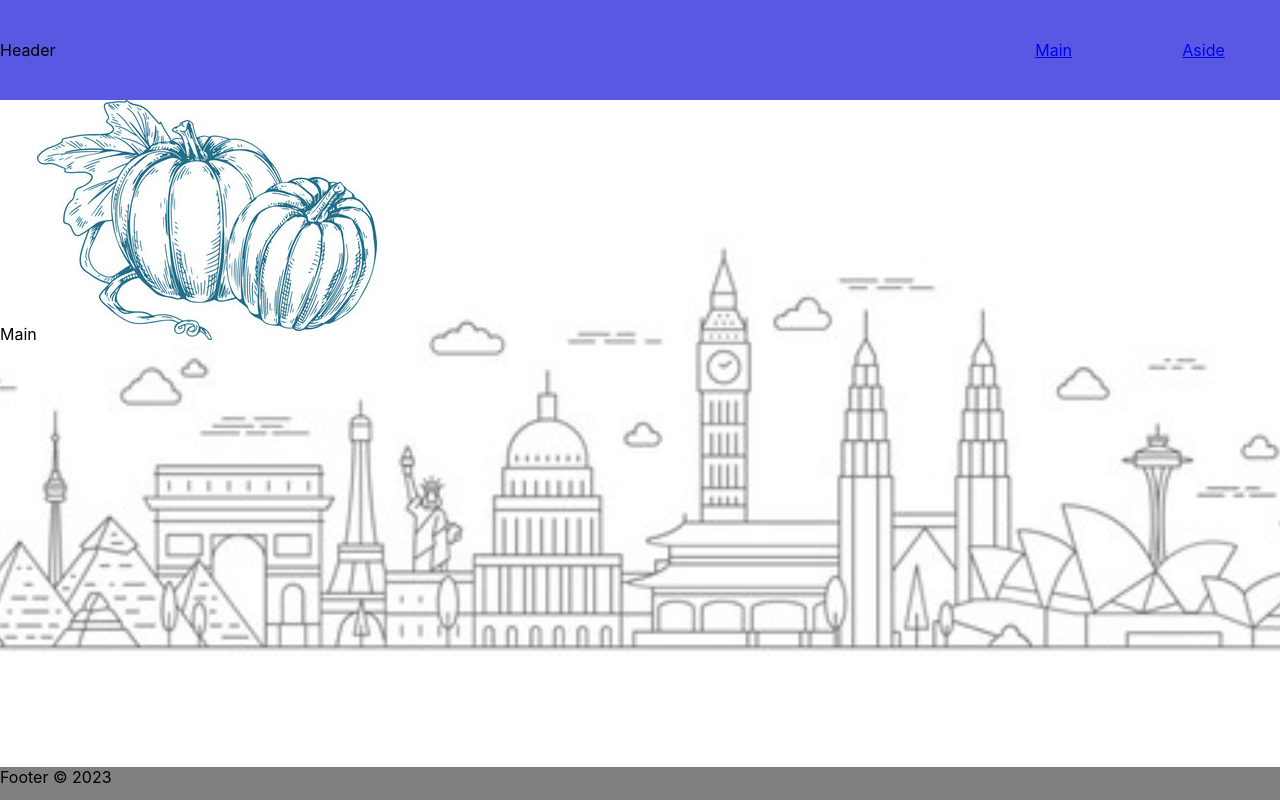
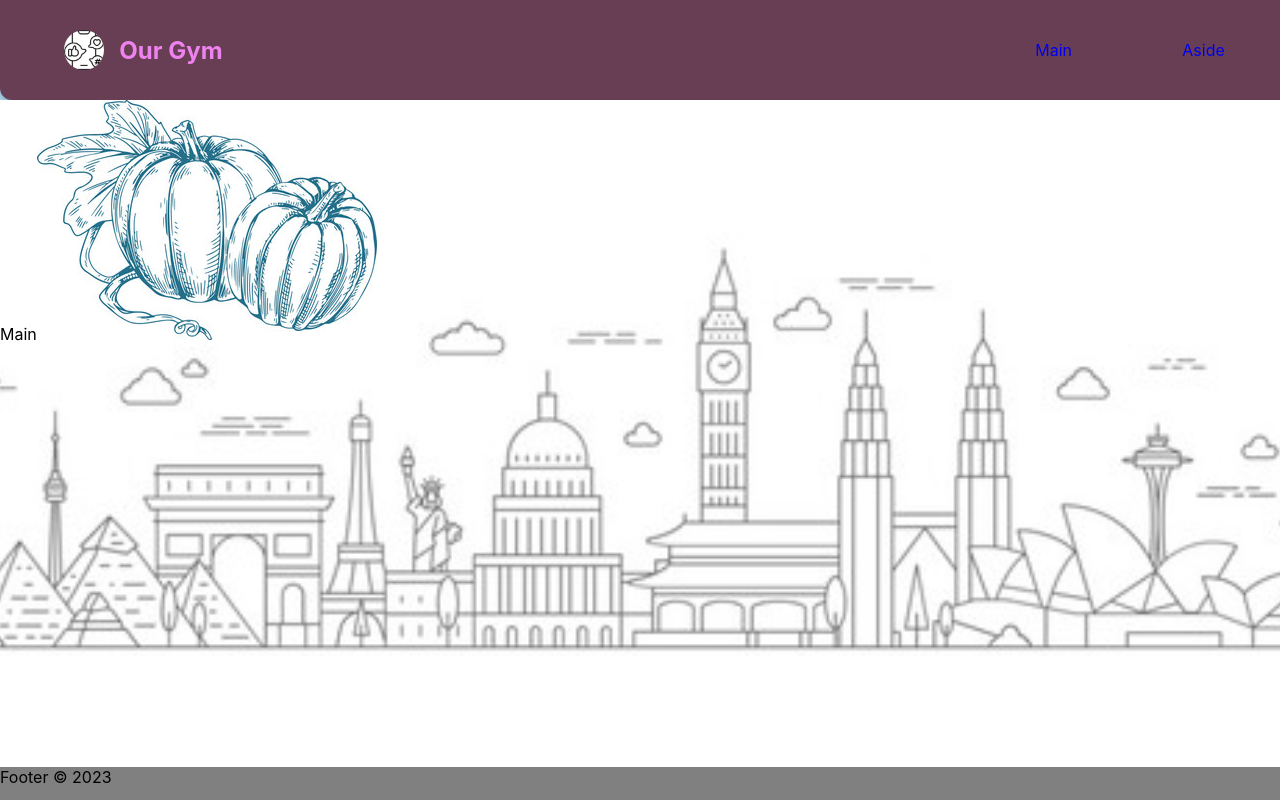
Before and after one commit to 19DennisBrown/GymWebsite, a React (Create React App) app: page / in a window 1280 px wide. Built offline with nearby package versions, Linux system fonts and the light colour scheme.

Commit message:
Additional_files

```diff
--- a/src/Header.js
+++ b/src/Header.js
@@ -1,14 +1,20 @@
 
 import React from 'react'
 import './Styles/Header.css'
-import {NavLink} from 'react-router-dom'
 import Navs from './Navs.js'
+import Logo from './gymimages/community.jpg'
 
 
 const Header = () => {
+
   return (
     <div className='container-header'>
-      Header
+      <section className="right-header">
+        <img src={Logo} alt="logo image" className='logo' />
+        <h1 className="logo-title">
+          Our Gym
+        </h1>
+      </section>
       <Navs/>
     </div>
   )
--- a/src/Styles/Header.css
+++ b/src/Styles/Header.css
@@ -1,7 +1,31 @@
 
+:root{
+  --title-color:#54A98B;
+  --text-color:#D0E9F7;
+  --btn-color:#05679D;
+  --footer-color:#C2A309;
+  --background-clr1:#683E54;
+  --background-clr2:#700651;
+}
 .container-header{
-  background-color: rgb(88, 88, 227);
+  background-color:#683E54;
   display: flex;
   justify-content: space-between;
   align-items: center;
+  border-bottom-left-radius:12px;
+  box-shadow:0px 6px 27px #05679D;
 }
+.logo{
+  width:40px;
+  margin-right:6%;
+  border-radius:50%;
+}
+.right-header{
+  width:20%;
+  display: flex;
+  align-items: center;
+  margin-left: 5%;
+}
+.logo-title{
+  color:violet;
+}
--- a/src/Styles/Navs.css
+++ b/src/Styles/Navs.css
@@ -1,6 +1,9 @@
+
+
 
 *{
   list-style: none;
+  text-decoration:none;
 }
 
 .nav-links{
```
